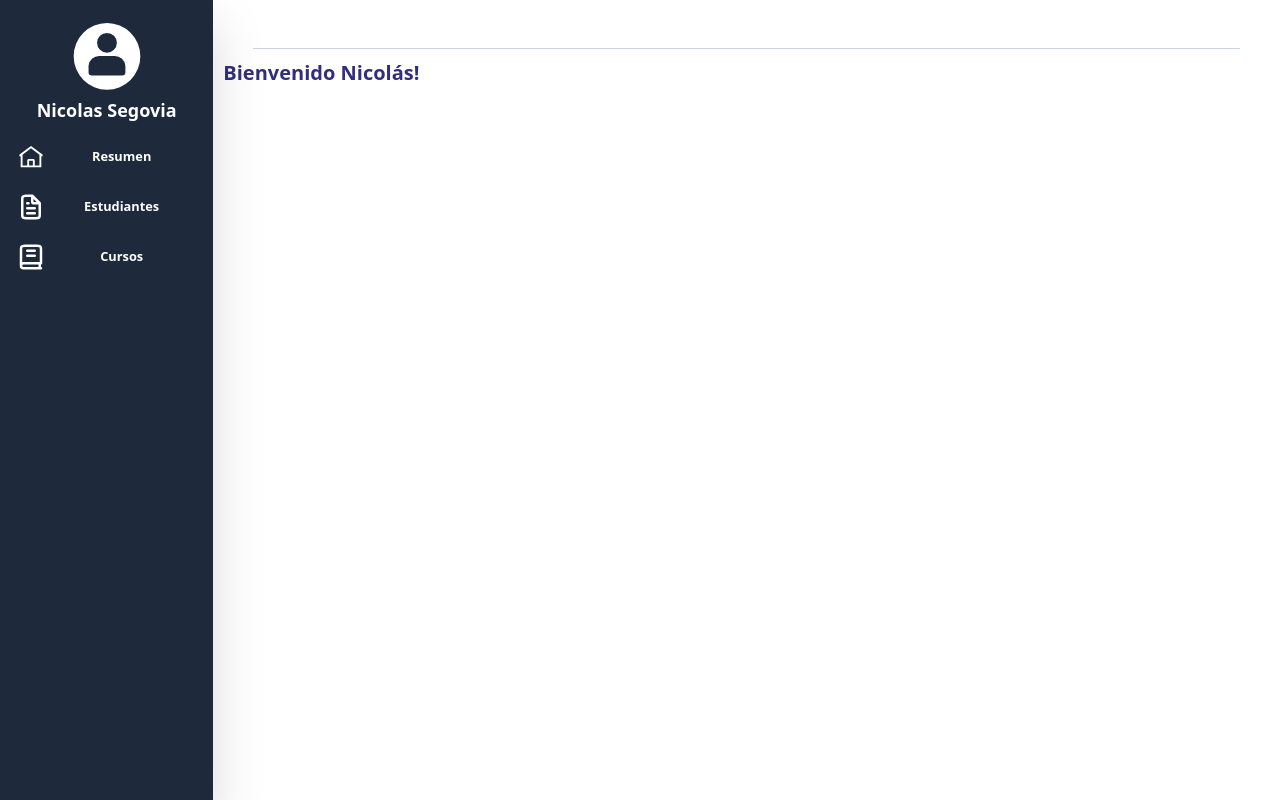
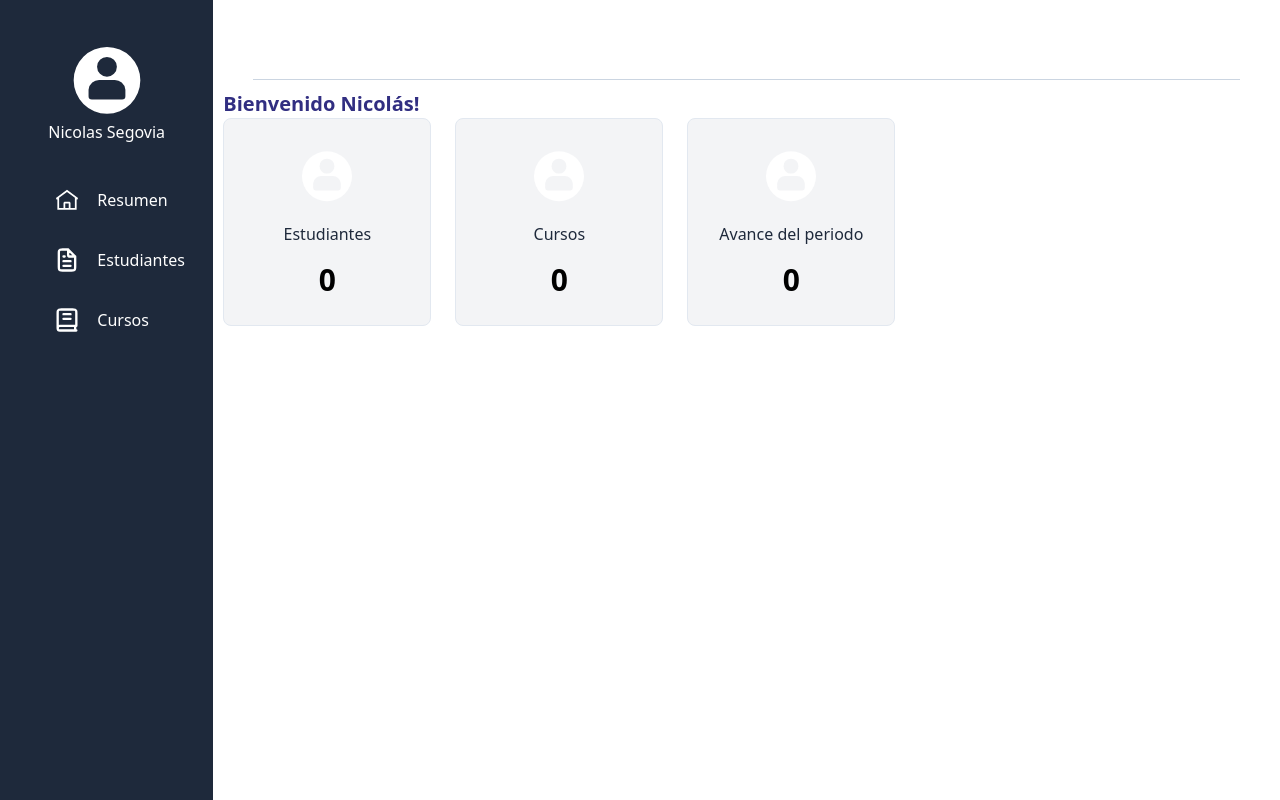
Before and after one commit to javierdillon21/Assits-Control-System, a Next.js app: page /resumen in a window 1280 px wide. Built offline with nearby package versions, Linux system fonts and the light colour scheme; no server answers; what aws-amplify would draw is missing.

Commit message:
avances pestana resumen/menu

```diff
--- /dev/null
+++ b/src/app/components/card.tsx
@@ -0,0 +1,28 @@
+import user_round_icon from "../../../assets/svg/user_round.svg";
+import { useState } from "react";
+import { FontAwesomeIcon } from "@fortawesome/react-fontawesome";
+import Image from "next/image";
+
+
+export default function Card(props:{
+    title: string
+    value: number
+    icon: string
+}) {
+
+    const [estudiantes, setEstudiantes]= useState(0)
+
+  return (
+    <div className='flex flex-col h-52 w-52 items-center justify-center gap-4 border rounded-lg border-slate-200 bg-gray-100 '>
+    <Image
+      src={props.icon}
+      width={60}
+      height={60}
+      alt="assist-control-system"
+      objectFit='scale-down'
+    />
+    <p className='text-slate-800'>{props.title}</p>
+    <p className='text-3xl font-bold'>{props.value}</p>
+    </div>
+  );
+}
--- a/src/app/components/layout.tsx
+++ b/src/app/components/layout.tsx
@@ -1,10 +1,7 @@
-import { Inter } from 'next/font/google'
 import { Amplify, API, graphqlOperation } from 'aws-amplify';
 import awsconfig from '../../aws-exports';
-import Sidebar from './topbar';
 import Menu from './menu';
 import Topbar from './topbar';
-import { AppProps } from 'next/app';
 Amplify.configure(awsconfig);
 
 
--- a/src/app/components/menu.tsx
+++ b/src/app/components/menu.tsx
@@ -1,6 +1,3 @@
-"use client";
-import burguer_menu_icon from "../../../assets/svg/burguer_menu.svg"
-import acs_logo_white from "../../../assets/img/ACS_logo_white.png";
 import user_round_icon from "../../../assets/svg/user_round.svg";
 import home_icon from '../../../assets/svg/home.svg';
 import file_icon from '../../../assets/svg/file.svg';
@@ -24,21 +21,34 @@ export default function Menu(props: any) {
   }
 
   return (
-    <section id='menu' className="flex flex-col shrink-0 w-1/6 h-full pt-4 drop-shadow-2xl bg-slate-800 text-white">
-        <div className="flex justify-center items-center">
-          <img className="h-11 xl:h-20" src={user_round_icon.src}/>
+    <section id='menu' className="flex flex-col shrink-0 w-1/6 h-full bg-slate-800 text-white gap-8 py-10">
+        <div className="flex flex-col justify-center items-center ">
+        <Image
+          src={user_round_icon.src}
+          width={80}
+          height={80}
+          alt="assist-control-system"
+          objectFit='scale-down'
+        />
+          <p>
+          {userName}
+          </p>
         </div>
-        <div className="xl:text-lg text-sm flex justify-center items-center font-bold mb-3.5">
-          {userName}
-        </div>
-        <div className="flex flex-col gap-3">
+        <div className="flex flex-col gap-3 justify-center items-center">
           {
             sections.map(({id, title, icon, route}) => (
-              <div key={id} className="flex justify-center items-center">
-                <button onClick={() => goTo(route)} className={`flex items-stretch grow text-[0.8rem] ${props.thisPage == id? "bg-slate-950": "bg-transparent"} py-1 px-4 rounded-lg hover:bg-slate-950 font-bold`}>
-                  <img className=" flex-none" src={icon}/>
-                  <div className="flex grow justify-center items-center">{title}</div>
-                </button>
+              <div key={id} className="flex h-12 justify-center items-center w-4/5">
+                <div onClick={() => goTo(route)} className={`flex h-full grow gap-4 items-center text-base ${props.thisPage == id? "bg-slate-950": "bg-transparent"} py-1 px-4 rounded-lg hover:bg-slate-950 font-normal`}>
+                  <img className=" flex-none" />
+                  <Image
+                    src={icon}
+                    width={28}
+                    height={28}
+                    alt="assist-control-system"
+                    objectFit='scale-down'
+                  />
+                  <p className="flex grow items-center">{title}</p>
+                </div>
               </div>
             ))
           }
--- a/src/app/components/topbar.tsx
+++ b/src/app/components/topbar.tsx
@@ -1,4 +1,3 @@
-
 import user_round_icon from "../../../assets/svg/user_round.svg";
 import { useState } from "react";
 import { useRouter } from 'next/navigation';
@@ -10,7 +9,7 @@ export default function Topbar(props: any) {
   const userName = "Nicolas Segovia";
 
   return (
-      <div className="flex border-b  border-slate-300 mx-10 justify-end text-black">
+      <div className="flex border-b  border-slate-300 mx-10 h-20 justify-end text-black">
         <img className="h-12" src={user_round_icon.src}/>
         <FontAwesomeIcon
               icon="users"
--- a/src/pages/resumen.tsx
+++ b/src/pages/resumen.tsx
@@ -1,15 +1,25 @@
+import Image from 'next/image';
+import { useState } from 'react';
+import Card from '@/app/components/card';
+import user_round_icon from "../../assets/svg/user_round.svg";
 
-import Menu from '@/app/components/menu';
-import '@/app/globals.css'
+
 
 export default function Resumen() {
   const firstName = "Nicolás";
   const lastName = "Segovia";
+  const [estudiantes, setEstudiantes]= useState(0)
 
   return (
     <div className="flex flex-col flex-1 h-full w-full">
       <div className="bg-white h-full p-2.5">
         <div className="flex text-xl justify-start font-bold text-indigo-900">Bienvenido {firstName}!</div>
+
+        <section id='cards' className='flex w-full gap-6'>
+        <Card title='Estudiantes' value={estudiantes} icon={user_round_icon.src}></Card>
+        <Card title='Cursos' value={estudiantes} icon={user_round_icon.src}></Card>
+        <Card title='Avance del periodo' value={estudiantes} icon={user_round_icon.src}></Card>
+        </section>
       </div>
     </div>
   )
```
